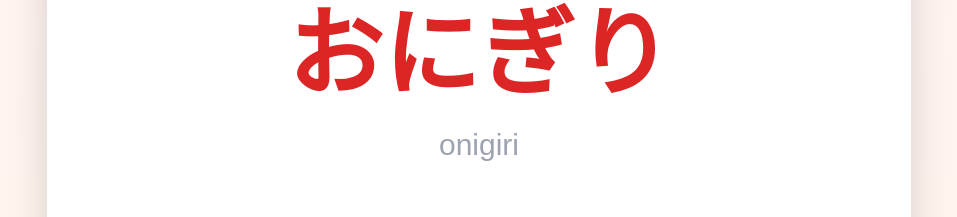
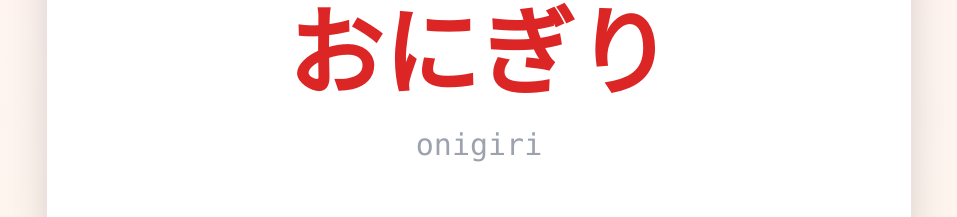
Before and after one commit to hirosuke0520/sonnet4.5test, a Next.js app: page / in a window 1280 px wide. Both pictures are taken after a click on the button "スタート". Shown: the part 287-504 px from the top of the page, without its empty margins (161-1118 px from the left). Built offline with nearby package versions, Linux system fonts and the light colour scheme.

Commit message:
Add character-by-character visual feedback (blue=correct, red=wrong)

```diff
--- a/app/page.tsx
+++ b/app/page.tsx
@@ -212,7 +212,23 @@ export default function Home() {
 
           <div className="mb-12">
             <p className="text-8xl font-bold text-red-600 mb-6">{currentWord.japanese}</p>
-            <p className="text-3xl text-gray-400">{currentWord.romaji}</p>
+            <p className="text-3xl font-mono">
+              {currentWord.romaji.split('').map((char, index) => {
+                let color = 'text-gray-400';
+                if (index < input.length) {
+                  if (input[index] === char) {
+                    color = 'text-blue-500';
+                  } else {
+                    color = 'text-red-500';
+                  }
+                }
+                return (
+                  <span key={index} className={color}>
+                    {char}
+                  </span>
+                );
+              })}
+            </p>
           </div>
 
           <input
```
